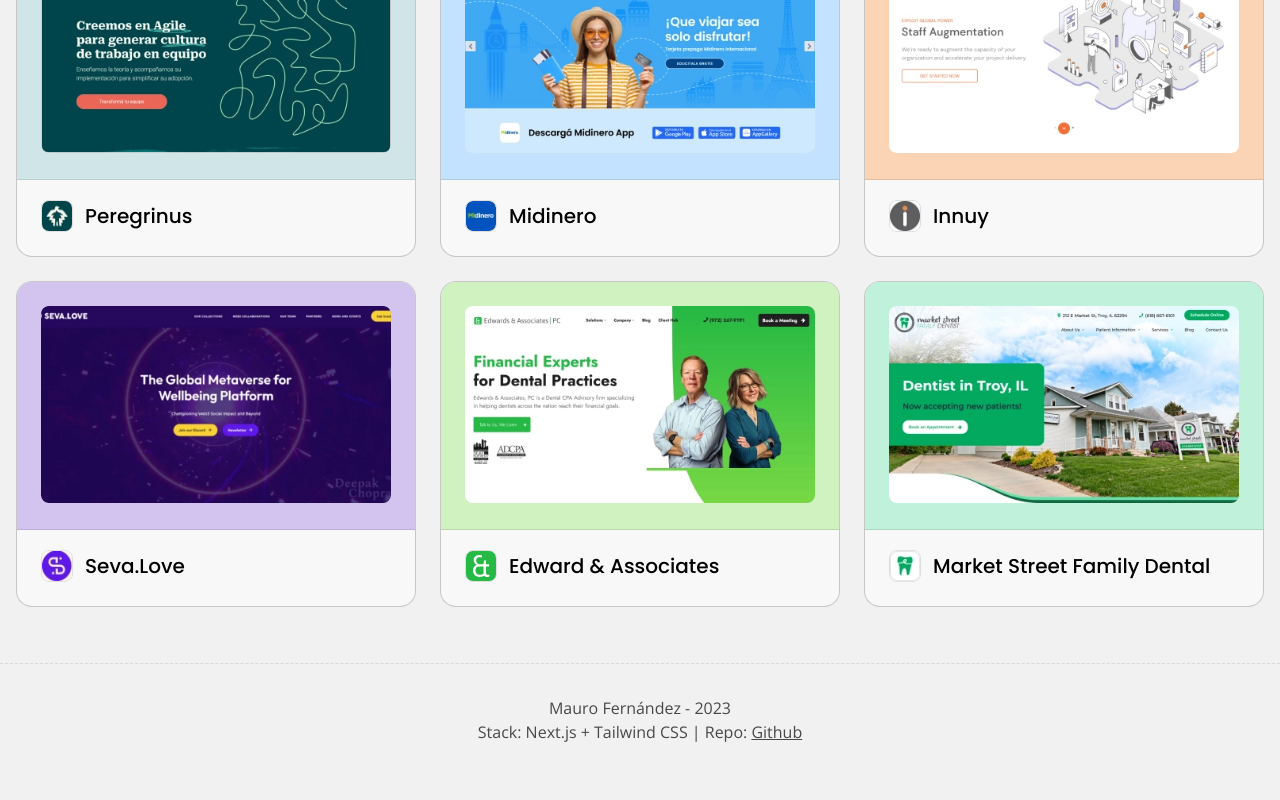
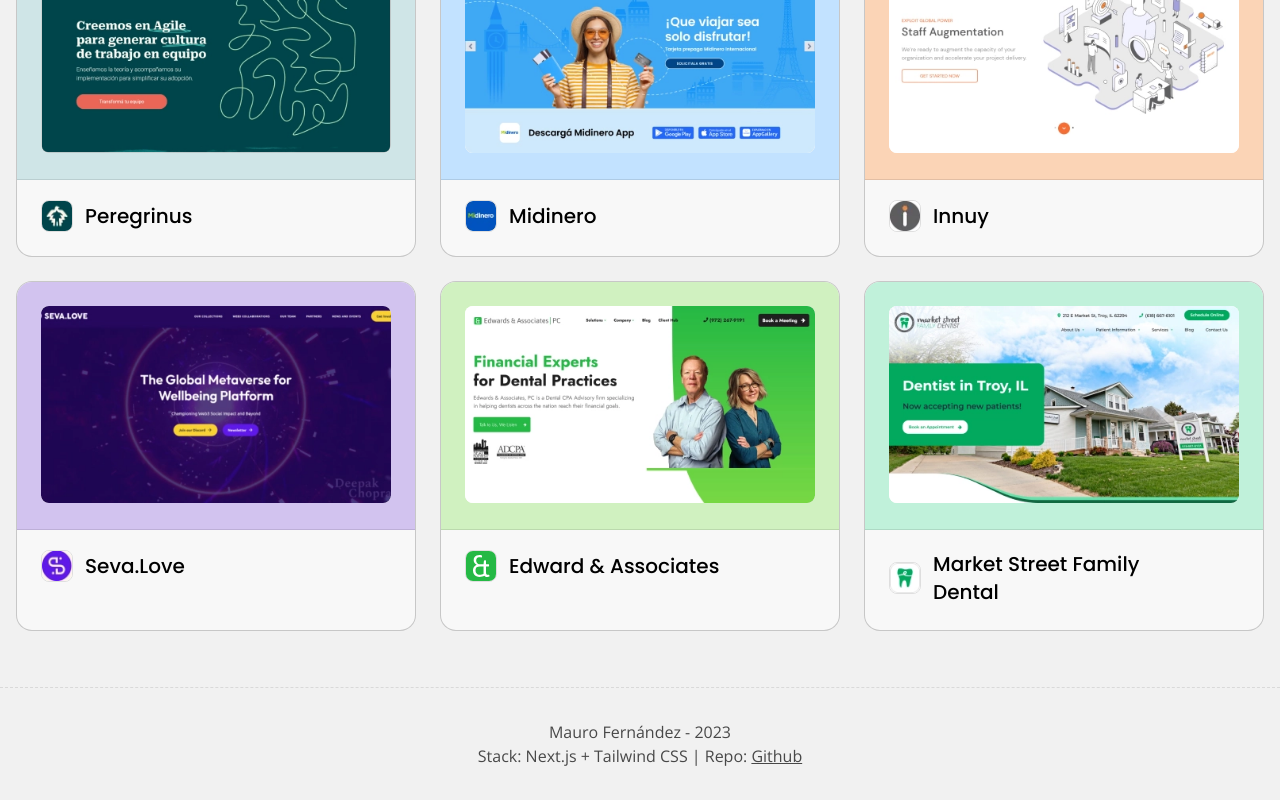
Before and after one commit to maufz/portfolio-2023, a Next.js app: page / in a window 1280 px wide. Shown: the part 1283-2083 px from the top of the page. Before the commit the page ends 2059 px from the top, so only its background shows below. Built offline with nearby package versions, Linux system fonts and the light colour scheme.

Commit message:
Probando cosas

```diff
--- a/components/Portfolios.tsx
+++ b/components/Portfolios.tsx
@@ -1,5 +1,50 @@
 import { motion } from "framer-motion";
 import { container, item } from "../utils/nested-animations";
+import {FiInfo} from "react-icons/fi";
+
+const portfolios = [
+  {
+    title: "Peregrinus",
+    img: "portfolios/peregrinus2.webp",
+    icon: "portfolios/peregrinus-icon.webp",
+    link: "https://peregrinus.com.uy",
+  },
+  {
+    title: "Midinero",
+    img: "portfolios/midinero2.webp",
+    icon: "portfolios/midinero-icon.webp",
+    link: "https://midinero.com.uy",
+    imgWrapperClasses: "bg-[#C2E2FF]",
+  },
+  {
+    title: "Innuy",
+    img: "portfolios/innuy2.webp",
+    icon: "portfolios/innuy-icon.webp",
+    link: "https://innuy.com",
+    imgWrapperClasses: "bg-[#FBD4B6]",
+  },
+  {
+    title: "Seva.Love",
+    img: "portfolios/seva-love.webp",
+    icon: "portfolios/seva-love-icon.webp",
+    link: "https://seva.love",
+    imgWrapperClasses: "bg-[#D2C3EF]",
+  },
+  {
+    title: "Edward & Associates",
+    img: "portfolios/edwards-associates.webp",
+    icon: "portfolios/edwards-associates-icon.svg",
+    link: "https://eandassociates.com/",
+    imgWrapperClasses: "bg-[#D0F1C0]",
+  },
+  {
+    title: "Market Street Family Dental",
+    img: "portfolios/market-street-dental.webp",
+    icon: "portfolios/market-street-dental-icon.webp",
+    link: "https://troyildentist.com/",
+    imgWrapperClasses: "bg-[#C0F1DA]",
+  },
+]
 
 export default function Portfolios() {
   return (
@@ -11,53 +56,18 @@
         animate="visible"
         viewport={{ once: true }}
       >
-        <PortfolioItem
-          title="Peregrinus"
-          img="portfolios/peregrinus2.webp"
-          icon="portfolios/peregrinus-icon.webp"
-          link="https://peregrinus.com.uy"
-        />
-        <PortfolioItem
-          title="Midinero"
-          img="portfolios/midinero2.webp"
-          icon="portfolios/midinero-icon.webp"
-          link="https://midinero.com.uy"
-          imgWrapperClasses="bg-[#C2E2FF]"
-        />
-        <PortfolioItem
-          title="Innuy"
-          img="portfolios/innuy2.webp"
-          icon="portfolios/innuy-icon.webp"
-          link="https://innuy.com"
-          imgWrapperClasses="bg-[#FBD4B6]"
-        />
-        <PortfolioItem
-          title="Seva.Love"
-          img="portfolios/seva-love.webp"
-          icon="portfolios/seva-love-icon.webp"
-          link="https://seva.love"
-          imgWrapperClasses="bg-[#D2C3EF]"
-        />
-        <PortfolioItem
-          title="Edward & Associates"
-          img="portfolios/edwards-associates.webp"
-          icon="portfolios/edwards-associates-icon.svg"
-          link="https://eandassociates.com/"
-          imgWrapperClasses="bg-[#D0F1C0]"
-        />
-        <PortfolioItem
-          title="Market Street Family Dental"
-          img="portfolios/market-street-dental.webp"
-          icon="portfolios/market-street-dental-icon.webp"
-          link="https://troyildentist.com/"
-          imgWrapperClasses="bg-[#C0F1DA]"
-        />
+        {portfolios.map(portfolio => <PortfolioItem
+          portfolio={portfolio}
+          key={portfolio.title}
+        />)}
       </motion.div>
     </section>
   );
 }
 
 interface ItemProps {
+  onOpenModal?: (event: any ) => void;
+  portfolio: {
     title: string;
     img: string;
     icon?: string;
@@ -65,65 +75,29 @@
     variant?: "variant1" | "variant2" | "variant3";
     imgWrapperClasses?: string;
   }
-
-function PortfolioItem(props: ItemProps) {
-  const { title, img, icon, link, variant = "variant3" } = props;
-
-  if (variant == "variant2") return <PortfolioItemVariant2 {...props} />;
-  if (variant == "variant3") return <PortfolioItemVariant3 {...props} />;
-
-  return (
-    <motion.a href={link} target="_blank" variants={item}>
-      <article className="p-6 border border-black border-opacity-20 rounded-2xl bg-white bg-opacity-50 flex flex-col gap-4 h-full hover:shadow transition-shadow">
-        <img
-          src={img}
-          alt={`Captura de pantalla de la página de inicio de ${title}`}
-          className={`aspect-[3/2] w-full object-cover rounded-lg border border-black border-opacity-10 bg-white`}
-        />
-        <div className="flex items-center gap-3">
-          {icon && (
-            <img
-              src={icon}
-              className="rounded-lg border border-black border-opacity-10 w-8 h-8 object-cover"
-            />
-          )}
-          <h1 className="text-xl font-medium font-headings">{title}</h1>
-        </div>
-      </article>
-    </motion.a>
-  );
 }
 
-function PortfolioItemVariant2({ title, img, icon, link }: ItemProps) {
-  return (
-    <a href={link} target="_blank">
-      <article className="border border-black border-opacity-20 rounded-2xl bg-white bg-opacity-50 flex flex-col gap-4 h-full hover:shadow transition-shadow">
-        <img
-          src={img}
-          alt=""
-          className="aspect-[3/2] w-full object-cover rounded-t-2xl border border-black border-opacity-10 bg-white"
-        />
-        <div className="flex items-center gap-3 px-4 pb-5">
-          {icon && (
-            <img
-              src={icon}
-              className="rounded-lg border border-black border-opacity-10 w-8 h-8 object-cover"
-            />
-          )}
-          <h1 className="text-xl font-medium font-headings">{title}</h1>
-        </div>
-      </article>
-    </a>
-  );
-}
+function PortfolioItem({
+  onOpenModal,
+  portfolio
+}: ItemProps) {
 
-function PortfolioItemVariant3({
+  const {title,
+    img,
+    icon,
+    link,
+    imgWrapperClasses = "bg-[#CFE5E7]"} = portfolio;
+
+  const openInfoModal = (event: any) => {
+    event.preventDefault();
+    onOpenModal({
       title,
       img,
       icon,
       link,
-  imgWrapperClasses = "bg-[#CFE5E7]",
-}: ItemProps) {
+    });
+  }
+
   return (
     <motion.a
       href={link}
@@ -141,7 +115,8 @@
             className="aspect-video w-full object-cover rounded-lg bg-white mb-[2] group-hover:-translate-y-1 transition-transform group-hover:duration-300"
           />
         </div>
-        <div className="flex items-center gap-2 md:gap-3 p-4 xl:px-6 xl:pb-6 xl:pt-5">
+        <div className="flex items-center justify-between p-4 xl:px-6 xl:pb-6 xl:pt-5">
+          <div className="flex items-center gap-2 md:gap-3">
             {icon && (
               <img
                 src={icon}
@@ -153,6 +128,8 @@
               {title}
             </h1>
           </div>
+          <FiInfo className="opacity-0 group-hover:opacity-100 transition-all hover:bg-neutral-200 rounded-full w-8 h-8 p-2 shrink-0" onClick={openInfoModal} />
+        </div>
       </article>
     </motion.a>
   );
--- a/package.json
+++ b/package.json
@@ -20,6 +20,7 @@
     "postcss": "8.4.23",
     "react": "18.2.0",
     "react-dom": "18.2.0",
+    "react-icons": "^4.11.0",
     "tailwindcss": "3.3.2",
     "typescript": "5.0.4"
   }
```
Also changed, not shown: 1 other file (tests, documents, lock files or other folders). Lines whose indentation alone changed are shown as unchanged.
